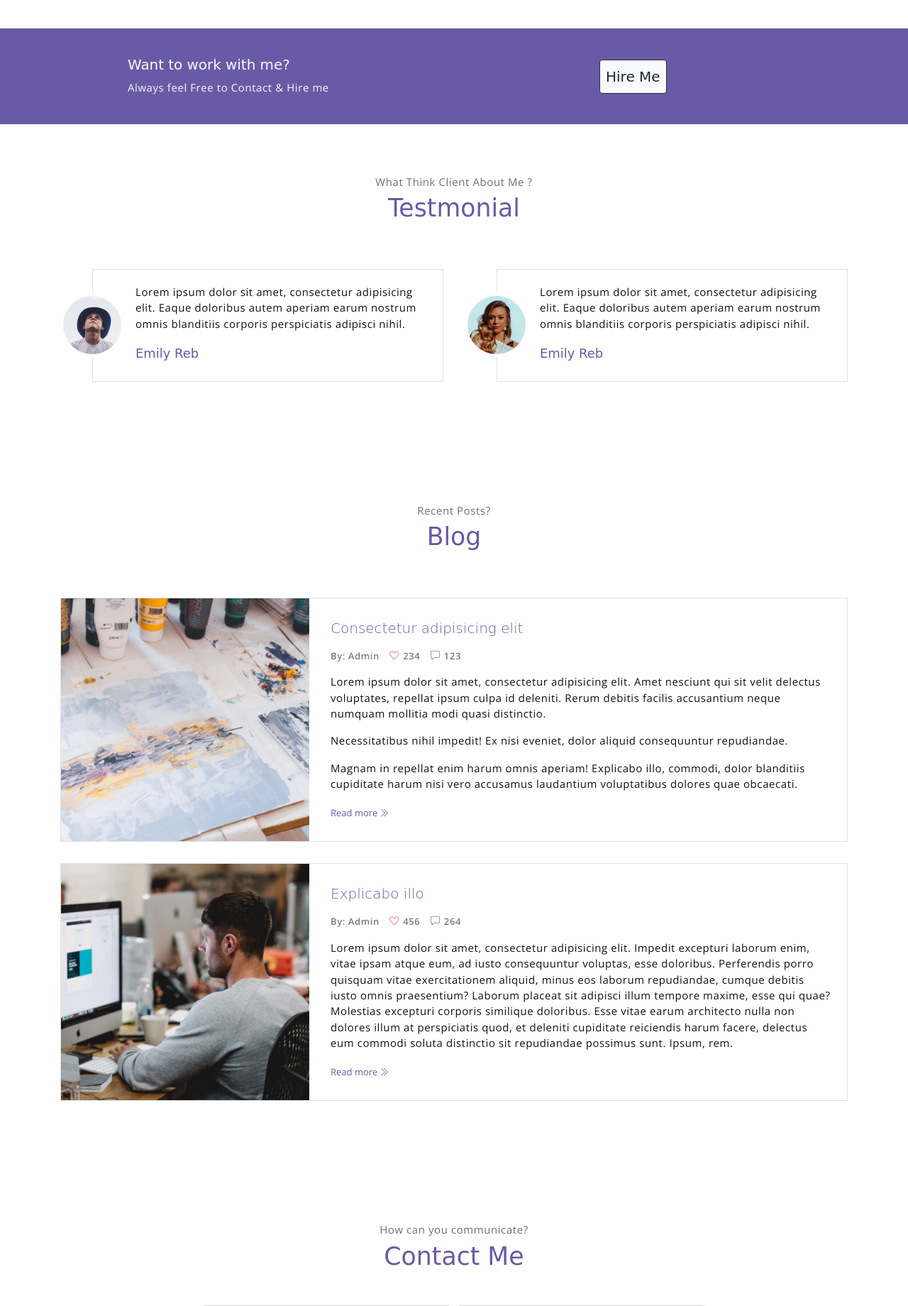
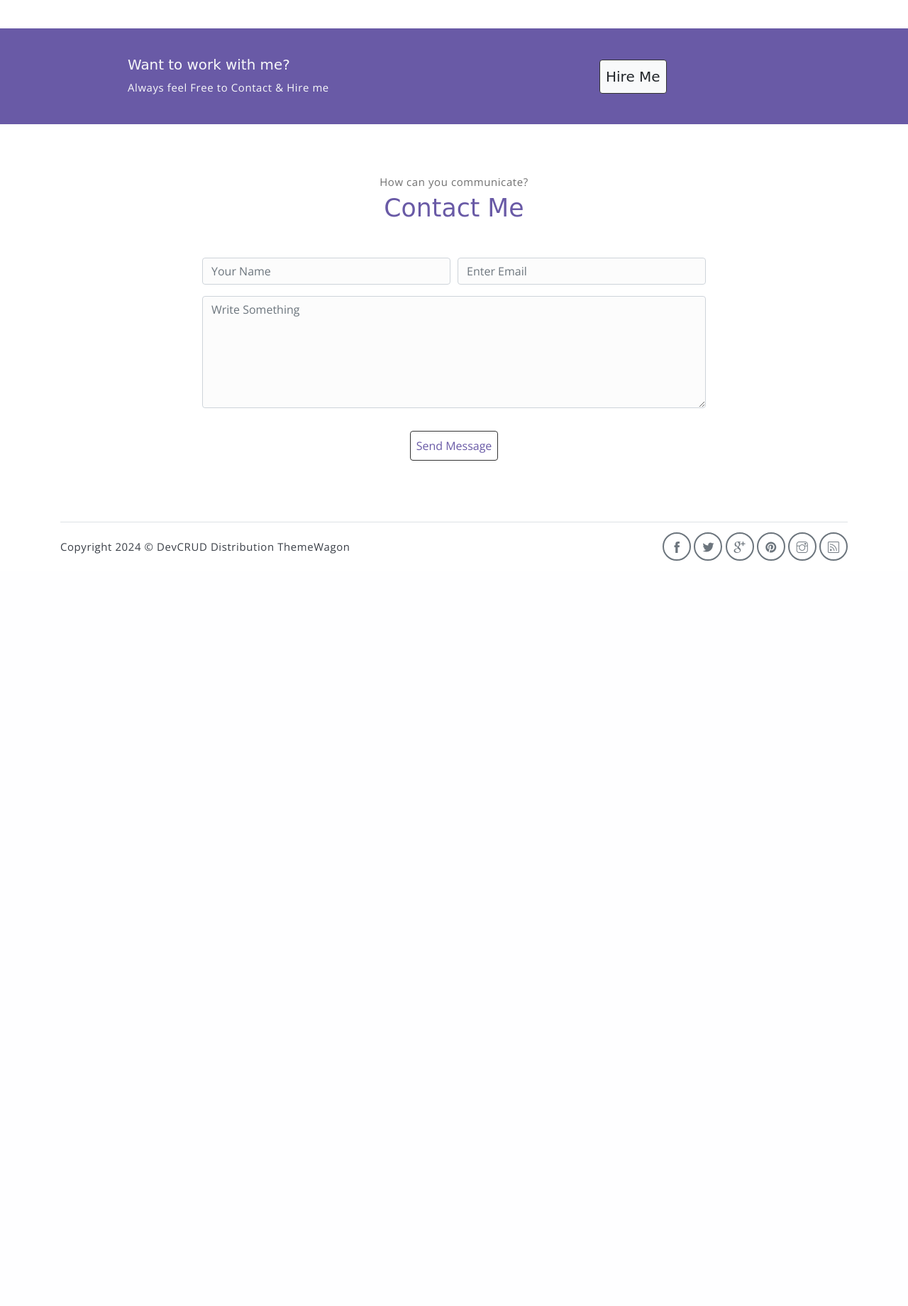
Before and after one commit to umajay/myportfo, a Flask app: page / in a window 1280 px wide. Shown: the part 2225-4065 px from the top of the page at 71% size. After the commit the page ends 3015 px from the top, so only its background shows below. Run offline with Flask 3, Linux system fonts and the light colour scheme; some libraries are stand-ins or nearby versions; some web fonts are replaced.

Commit message:
removed testimonial  and blog section  from index.html

```diff
--- a/templates/index.html
+++ b/templates/index.html
@@ -300,108 +300,108 @@
         </div> <!-- end of container -->
     </section> <!-- end of section -->
 
-    <!-- testimonial section -->
-    <section class="section" id="testmonial">
-        <div class="container text-center">
-            <p class="section-subtitle">What Think Client About Me ?</p>
-            <h6 class="section-title mb-6">Testmonial</h6>
+<!--    &lt;!&ndash; testimonial section &ndash;&gt;-->
+<!--    <section class="section" id="testmonial">-->
+<!--        <div class="container text-center">-->
+<!--            <p class="section-subtitle">What Think Client About Me ?</p>-->
+<!--            <h6 class="section-title mb-6">Testmonial</h6>-->
 
-            <!-- row -->
-            <div class="row">
-                <div class="col-md-6">
-                    <div class="testimonial-card">
-                        <div class="testimonial-card-img-holder">
-                            <img src="./static/assets/imgs/avatar2.jpg" class="testimonial-card-img"
-                                alt="Download free bootstrap 4 landing page, free boootstrap 4 templates, Download free bootstrap 4.1 landing page, free boootstrap 4.1.1 templates, meyawo Landing page">
-                        </div>
-                        <div class="testimonial-card-body">
-                            <p class="testimonial-card-subtitle">Lorem ipsum dolor sit amet, consectetur adipisicing
-                                elit. Eaque doloribus autem aperiam earum nostrum omnis blanditiis corporis perspiciatis
-                                adipisci nihil.</p>
-                            <h6 class="testimonial-card-title">Emily Reb</h6>
-                        </div>
-                    </div>
-                </div>
-                <div class="col-md-6">
-                    <div class="testimonial-card">
-                        <div class="testimonial-card-img-holder">
-                            <img src="./static/assets/imgs/avatar3.jpg" class="testimonial-card-img"
-                                alt="Download free bootstrap 4 landing page, free boootstrap 4 templates, Download free bootstrap 4.1 landing page, free boootstrap 4.1.1 templates, meyawo Landing page">
-                        </div>
-                        <div class="testimonial-card-body">
-                            <p class="testimonial-card-subtitle">Lorem ipsum dolor sit amet, consectetur adipisicing
-                                elit. Eaque doloribus autem aperiam earum nostrum omnis blanditiis corporis perspiciatis
-                                adipisci nihil.</p>
-                            <h6 class="testimonial-card-title">Emily Reb</h6>
-                        </div>
-                    </div>
-                </div>
-            </div>
-        </div> <!-- end of container -->
-    </section> <!-- end of testimonial section -->
+<!--            &lt;!&ndash; row &ndash;&gt;-->
+<!--            <div class="row">-->
+<!--                <div class="col-md-6">-->
+<!--                    <div class="testimonial-card">-->
+<!--                        <div class="testimonial-card-img-holder">-->
+<!--                            <img src="./static/assets/imgs/avatar2.jpg" class="testimonial-card-img"-->
+<!--                                alt="Download free bootstrap 4 landing page, free boootstrap 4 templates, Download free bootstrap 4.1 landing page, free boootstrap 4.1.1 templates, meyawo Landing page">-->
+<!--                        </div>-->
+<!--                        <div class="testimonial-card-body">-->
+<!--                            <p class="testimonial-card-subtitle">Lorem ipsum dolor sit amet, consectetur adipisicing-->
+<!--                                elit. Eaque doloribus autem aperiam earum nostrum omnis blanditiis corporis perspiciatis-->
+<!--                                adipisci nihil.</p>-->
+<!--                            <h6 class="testimonial-card-title">Emily Reb</h6>-->
+<!--                        </div>-->
+<!--                    </div>-->
+<!--                </div>-->
+<!--                <div class="col-md-6">-->
+<!--                    <div class="testimonial-card">-->
+<!--                        <div class="testimonial-card-img-holder">-->
+<!--                            <img src="./static/assets/imgs/avatar3.jpg" class="testimonial-card-img"-->
+<!--                                alt="Download free bootstrap 4 landing page, free boootstrap 4 templates, Download free bootstrap 4.1 landing page, free boootstrap 4.1.1 templates, meyawo Landing page">-->
+<!--                        </div>-->
+<!--                        <div class="testimonial-card-body">-->
+<!--                            <p class="testimonial-card-subtitle">Lorem ipsum dolor sit amet, consectetur adipisicing-->
+<!--                                elit. Eaque doloribus autem aperiam earum nostrum omnis blanditiis corporis perspiciatis-->
+<!--                                adipisci nihil.</p>-->
+<!--                            <h6 class="testimonial-card-title">Emily Reb</h6>-->
+<!--                        </div>-->
+<!--                    </div>-->
+<!--                </div>-->
+<!--            </div>-->
+<!--        </div> &lt;!&ndash; end of container &ndash;&gt;-->
+<!--    </section> &lt;!&ndash; end of testimonial section &ndash;&gt;-->
 
-    <!-- blog section -->
-    <section class="section" id="blog">
-        <!-- container -->
-        <div class="container text-center">
-            <p class="section-subtitle">Recent Posts?</p>
-            <h6 class="section-title mb-6">Blog</h6>
-            <!-- blog-wrapper -->
-            <div class="blog-card">
-                <div class="blog-card-header">
-                    <img src="./static/assets/imgs/img-1.jpg" class="blog-card-img"
-                        alt="Download free bootstrap 4 landing page, free boootstrap 4 templates, Download free bootstrap 4.1 landing page, free boootstrap 4.1.1 templates, meyawo Landing page">
-                </div>
-                <div class="blog-card-body">
-                    <h5 class="blog-card-title">Consectetur adipisicing elit</h5>
+<!--    &lt;!&ndash; blog section &ndash;&gt;-->
+<!--    <section class="section" id="blog">-->
+<!--        &lt;!&ndash; container &ndash;&gt;-->
+<!--        <div class="container text-center">-->
+<!--            <p class="section-subtitle">Recent Posts?</p>-->
+<!--            <h6 class="section-title mb-6">Blog</h6>-->
+<!--            &lt;!&ndash; blog-wrapper &ndash;&gt;-->
+<!--            <div class="blog-card">-->
+<!--                <div class="blog-card-header">-->
+<!--                    <img src="./static/assets/imgs/img-1.jpg" class="blog-card-img"-->
+<!--                        alt="Download free bootstrap 4 landing page, free boootstrap 4 templates, Download free bootstrap 4.1 landing page, free boootstrap 4.1.1 templates, meyawo Landing page">-->
+<!--                </div>-->
+<!--                <div class="blog-card-body">-->
+<!--                    <h5 class="blog-card-title">Consectetur adipisicing elit</h5>-->
 
-                        <p class="blog-card-caption">
-                            <a href="#">By: Admin</a>
-                            <a href="#"><i class="ti-heart text-danger"></i> 234</a>
-                            <a href="#"><i class="ti-comment"></i> 123</a>
-                        </p>
-                        <p>Lorem ipsum dolor sit amet, consectetur adipisicing elit. Amet nesciunt qui sit velit
-                            delectus voluptates, repellat ipsum culpa id deleniti. Rerum debitis facilis accusantium
-                            neque numquam mollitia modi quasi distinctio.</p>
+<!--                        <p class="blog-card-caption">-->
+<!--                            <a href="#">By: Admin</a>-->
+<!--                            <a href="#"><i class="ti-heart text-danger"></i> 234</a>-->
+<!--                            <a href="#"><i class="ti-comment"></i> 123</a>-->
+<!--                        </p>-->
+<!--                        <p>Lorem ipsum dolor sit amet, consectetur adipisicing elit. Amet nesciunt qui sit velit-->
+<!--                            delectus voluptates, repellat ipsum culpa id deleniti. Rerum debitis facilis accusantium-->
+<!--                            neque numquam mollitia modi quasi distinctio.</p>-->
 
-                        <p><b>Necessitatibus nihil impedit! Ex nisi eveniet, dolor aliquid consequuntur repudiandae.</b>
-                        </p>
-                        <p>Magnam in repellat enim harum omnis aperiam! Explicabo illo, commodi, dolor blanditiis
-                            cupiditate harum nisi vero accusamus laudantium voluptatibus dolores quae obcaecati.</p>
+<!--                        <p><b>Necessitatibus nihil impedit! Ex nisi eveniet, dolor aliquid consequuntur repudiandae.</b>-->
+<!--                        </p>-->
+<!--                        <p>Magnam in repellat enim harum omnis aperiam! Explicabo illo, commodi, dolor blanditiis-->
+<!--                            cupiditate harum nisi vero accusamus laudantium voluptatibus dolores quae obcaecati.</p>-->
 
-                        <a href="#" class="blog-card-link">Read more <i class="ti-angle-double-right"></i></a>
-                </div>
-            </div><!-- end of blog wrapper -->
+<!--                        <a href="#" class="blog-card-link">Read more <i class="ti-angle-double-right"></i></a>-->
+<!--                </div>-->
+<!--            </div>&lt;!&ndash; end of blog wrapper &ndash;&gt;-->
 
-            <!-- blog-wrapper -->
-            <div class="blog-card">
-                <div class="blog-card-header">
-                    <img src="./static/assets/imgs/img-2.jpg" class="blog-card-img"
-                        alt="Download free bootstrap 4 landing page, free boootstrap 4 templates, Download free bootstrap 4.1 landing page, free boootstrap 4.1.1 templates, meyawo Landing page">
-                </div>
-                <div class="blog-card-body">
-                    <h5 class="blog-card-title">Explicabo illo</h5>
+<!--            &lt;!&ndash; blog-wrapper &ndash;&gt;-->
+<!--            <div class="blog-card">-->
+<!--                <div class="blog-card-header">-->
+<!--                    <img src="./static/assets/imgs/img-2.jpg" class="blog-card-img"-->
+<!--                        alt="Download free bootstrap 4 landing page, free boootstrap 4 templates, Download free bootstrap 4.1 landing page, free boootstrap 4.1.1 templates, meyawo Landing page">-->
+<!--                </div>-->
+<!--                <div class="blog-card-body">-->
+<!--                    <h5 class="blog-card-title">Explicabo illo</h5>-->
 
-                        <p class="blog-card-caption">
-                            <a href="#">By: Admin</a>
-                            <a href="#"><i class="ti-heart text-danger"></i> 456</a>
-                            <a href="#"><i class="ti-comment"></i> 264</a>
-                        </p>
+<!--                        <p class="blog-card-caption">-->
+<!--                            <a href="#">By: Admin</a>-->
+<!--                            <a href="#"><i class="ti-heart text-danger"></i> 456</a>-->
+<!--                            <a href="#"><i class="ti-comment"></i> 264</a>-->
+<!--                        </p>-->
 
-                        <p>Lorem ipsum dolor sit amet, consectetur adipisicing elit. Impedit excepturi laborum enim,
-                            vitae ipsam atque eum, ad iusto consequuntur voluptas, esse doloribus. Perferendis porro
-                            quisquam vitae exercitationem aliquid, minus eos laborum repudiandae, cumque debitis iusto
-                            omnis praesentium? Laborum placeat sit adipisci illum tempore maxime, esse qui quae?
-                            Molestias excepturi corporis similique doloribus. Esse vitae earum architecto nulla non
-                            dolores illum at perspiciatis quod, et deleniti cupiditate reiciendis harum facere, delectus
-                            eum commodi soluta distinctio sit repudiandae possimus sunt. Ipsum, rem.</p>
+<!--                        <p>Lorem ipsum dolor sit amet, consectetur adipisicing elit. Impedit excepturi laborum enim,-->
+<!--                            vitae ipsam atque eum, ad iusto consequuntur voluptas, esse doloribus. Perferendis porro-->
+<!--                            quisquam vitae exercitationem aliquid, minus eos laborum repudiandae, cumque debitis iusto-->
+<!--                            omnis praesentium? Laborum placeat sit adipisci illum tempore maxime, esse qui quae?-->
+<!--                            Molestias excepturi corporis similique doloribus. Esse vitae earum architecto nulla non-->
+<!--                            dolores illum at perspiciatis quod, et deleniti cupiditate reiciendis harum facere, delectus-->
+<!--                            eum commodi soluta distinctio sit repudiandae possimus sunt. Ipsum, rem.</p>-->
 
-                        <a href="#" class="blog-card-link">Read more <i class="ti-angle-double-right"></i></a>
-                </div>
-            </div><!-- end of blog wrapper -->
+<!--                        <a href="#" class="blog-card-link">Read more <i class="ti-angle-double-right"></i></a>-->
+<!--                </div>-->
+<!--            </div>&lt;!&ndash; end of blog wrapper &ndash;&gt;-->
 
-        </div><!-- end of container -->
-    </section><!-- end of blog section -->
+<!--        </div>&lt;!&ndash; end of container &ndash;&gt;-->
+<!--    </section>&lt;!&ndash; end of blog section &ndash;&gt;-->
 
     <!-- contact section -->
     <section class="section" id="contact">
```
